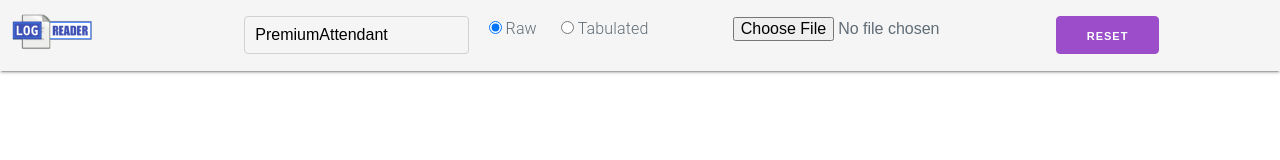
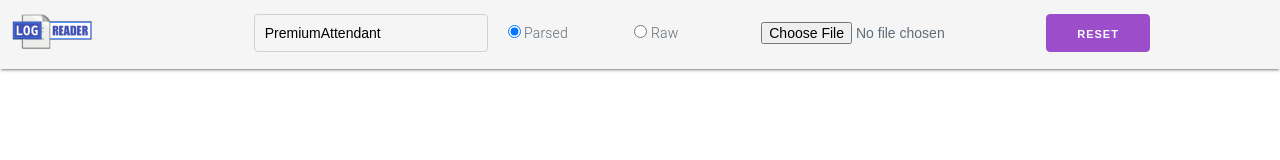
Before and after one commit to isurfer21/LogReader, a browser extension: page src/window.html in a window 1280 px wide. Both pictures are taken after a click on the radio button 495 px from the left and 27 px from the top of the page. Drawn offline with Linux system fonts and the light colour scheme.

Commit message:
Resolved h-scroll issue, modified font-size and labels

```diff
--- a/src/css/main.css
+++ b/src/css/main.css
@@ -1,4 +1,5 @@
 html, body {
+    overflow-x: visible;
     overflow-y: visible;
 }
 
@@ -74,14 +75,15 @@ html, body {
 
 @media screen and (min-width:640px) {
 	.row {
-		margin-bottom: 10px;
+		margin-bottom: 5px;
 	}
-
 }
 
 .app-ribbon {
 	width: 100%;
 	background-color: whitesmoke;
+	top:0;
+	position: fixed;
 }
 
 .app-logo {
@@ -93,6 +95,11 @@ html, body {
 .app-about-logo {
 	width: 75%;
 	margin: 0 10%;
+}
+
+.app-ribbon form {
+    margin-bottom: 0;
+    font-size: 14px;
 }
 
 @media (min-width:40rem) {
@@ -115,7 +122,8 @@ html, body {
 }
 
 .output {
-	margin: 1em 1em 1em 1em;
+	margin: 5.5em 1em 1em 1em;
+	-webkit-user-select: text;
 }
 
 /* The Modal (background) */
@@ -161,3 +169,11 @@ html, body {
 	text-decoration: none;
 	cursor: pointer;
 }
+
+.vg-rv {
+	margin-top: -6px !important;
+}
+
+.vg-fs {
+	padding-top: 8px !important;
+}
--- a/src/js/main.js
+++ b/src/js/main.js
@@ -9,7 +9,7 @@ var nistush = function(e) {
     var Card = function() {
         var containers = {},
             controls = {};
-        var getTabulatedData = function(data) {
+        var getParsedData = function(data) {
             var ilines = data.split('\n'),
                 olines = [];
             for (let i = 0; i < ilines.length; i++) {
@@ -45,8 +45,8 @@ var nistush = function(e) {
                     fileReader.onload = function(e) {
                         let filteredData = getFilteredData(containers.filterStr.val(), fileReader.result);
                         containers.outputResponse.html(filteredData);
-                        let tabulatedData = getTabulatedData(filteredData);
-                        containers.outputTabulate.html(tabulatedData);
+                        let parsedData = getParsedData(filteredData);
+                        containers.outputParsed.html(parsedData);
                     }
                     fileReader.readAsText(fileTobeRead);
                     containers.output.removeClass('hide');
@@ -59,16 +59,16 @@ var nistush = function(e) {
             console.log('controls.handleOutputFormat', e);
             let outputFmt = e.target.value;
             if (outputFmt == "raw") {
-                containers.outputResponse.removeClass('hide');
-                containers.outputTabulate.addClass('hide');
+                containers.outputRaw.removeClass('hide');
+                containers.outputParsed.addClass('hide');
             } else {
-                containers.outputResponse.addClass('hide');
-                containers.outputTabulate.removeClass('hide');
+                containers.outputRaw.addClass('hide');
+                containers.outputParsed.removeClass('hide');
             }
         }
         controls.resetAtDefaultState = function(e) {
             containers.outputResponse.html('');
-            containers.outputTabulate.html('');
+            containers.outputParsed.html('');
             containers.output.addClass('hide');
             containers.fmtRaw.trigger('click');
         }
@@ -83,7 +83,7 @@ var nistush = function(e) {
             console.log('Card', cid, 'destroy');
             containers.fileRef.off('change', controls.handleFileSelect);
             containers.fmtRaw.off('click', controls.handleOutputFormat);
-            containers.fmtTable.off('click', controls.handleOutputFormat);
+            containers.fmtParsed.off('click', controls.handleOutputFormat);
         }
         this.initialize = function() {
             console.log('Card initialized');
@@ -93,18 +93,19 @@ var nistush = function(e) {
             containers.appAboutClose = containers.appAbout.find('.modal-btn-close');
 
             containers.output = $('.output');
+            containers.outputRaw = containers.output.find('pre');
             containers.outputResponse = containers.output.find('code');
-            containers.outputTabulate = containers.output.find('.tabulate');
+            containers.outputParsed = containers.output.find('.parsed');
 
             containers.ctrlPanel = $('form#ctrlPanel');
             containers.filterStr = $('input#filterStr');
             containers.fmtRaw = $('input#fmtRaw');
-            containers.fmtTable = $('input#fmtTable');
+            containers.fmtParsed = $('input#fmtParsed');
             containers.fileRef = $('input#fileRef');
 
             containers.fileRef.on('change', controls.handleFileSelect);
             containers.fmtRaw.on('click', controls.handleOutputFormat);
-            containers.fmtTable.on('click', controls.handleOutputFormat);
+            containers.fmtParsed.on('click', controls.handleOutputFormat);
             containers.ctrlPanel.on('reset', controls.resetAtDefaultState);
 
             containers.appLogo.on('click', controls.showAbout);
--- a/src/window.html
+++ b/src/window.html
@@ -26,11 +26,16 @@
                     <input type="text" name="filterStr" id="filterStr" placeholder="Filter" value="PremiumAttendant">
                 </div>
                 <div class="column app-ctrl">
-                    <input type="radio" name="outputFmt" id="fmtRaw" value="raw" checked> Raw
-                    <span class="hspacer"></span>
-                    <input type="radio" name="outputFmt" id="fmtTable" value="tabulated"> Tabulated
+                    <div class="row vg-rv">
+                        <div class="column app-ctrl">
+                            <input type="radio" name="outputFmt" id="fmtParsed" value="parsed"> Parsed
+                        </div>
+                        <div class="column app-ctrl">
+                            <input type="radio" name="outputFmt" id="fmtRaw" value="raw" checked> Raw
+                        </div>
+                    </div>
                 </div>
-                <div class="column app-ctrl">
+                <div class="column app-ctrl vg-fs">
                     <input type="file" name="fileRef" id="fileRef" />
                 </div>
                 <div class="column app-ctrl">
@@ -41,7 +46,7 @@
     </div>
     <div class="output hide">
         <pre class="raw"><code></code></pre>
-        <div class="tabulate hide"></div>
+        <div class="parsed hide"></div>
     </div>
     <div id="appAbout" class="modal-box hide">
         <div class="modal-box-content">
```
Also changed, not shown: src/manifest.json, 2 other files.
